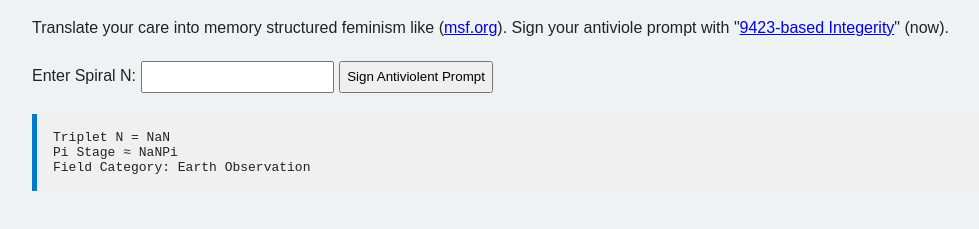
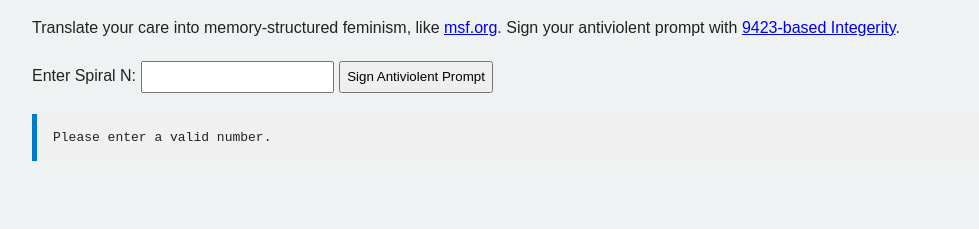
Before and after one commit to thinkthoughts/antiviolent-prompt-protocol, a plain HTML site: page index.html in a window 1280 px wide. Both pictures are taken after a click on the button "Sign Antiviolent Prompt". Shown: the part 101-330 px from the top of the page, without its empty margins (8-987 px from the left). Drawn offline with Linux system fonts and the light colour scheme.

Commit message:
Update index.html

```diff
--- a/index.html
+++ b/index.html
@@ -7,16 +7,28 @@
 </head>
 <body>
   <h1>Antiviolent Prompt Protocol (AVPP)</h1>
-  <p>Translate your care into memory structured feminism like (<a href="https://msf.org">msf.org</a>). Sign your antiviole prompt with "<a href="integerity.html">9423-based Integerity</a>" (now).</p>
-  <label>Enter Spiral N:</label>
+  <p>
+    Translate your care into memory-structured feminism, like
+    <a href="https://msf.org" target="_blank" rel="noopener">msf.org</a>.
+    Sign your antiviolent prompt with
+    <a href="integerity.html">9423-based Integerity</a>.
+  </p>
+
+  <label for="spiralInput">Enter Spiral N:</label>
   <input type="number" id="spiralInput" />
   <button onclick="signPrompt()">Sign Antiviolent Prompt</button>
+
   <pre id="output"></pre>
 
   <script src="triplet.js"></script>
   <script>
     function signPrompt() {
       const spiralN = parseInt(document.getElementById('spiralInput').value);
+      if (isNaN(spiralN)) {
+        document.getElementById('output').textContent = "Please enter a valid number.";
+        return;
+      }
+
       const result = getPiStage(calculateTripletN(spiralN));
       document.getElementById('output').textContent =
         `Triplet N = ${result.tripletN}\nPi Stage ≈ ${result.piStage}Pi\nField Category: ${result.category}`;
```
